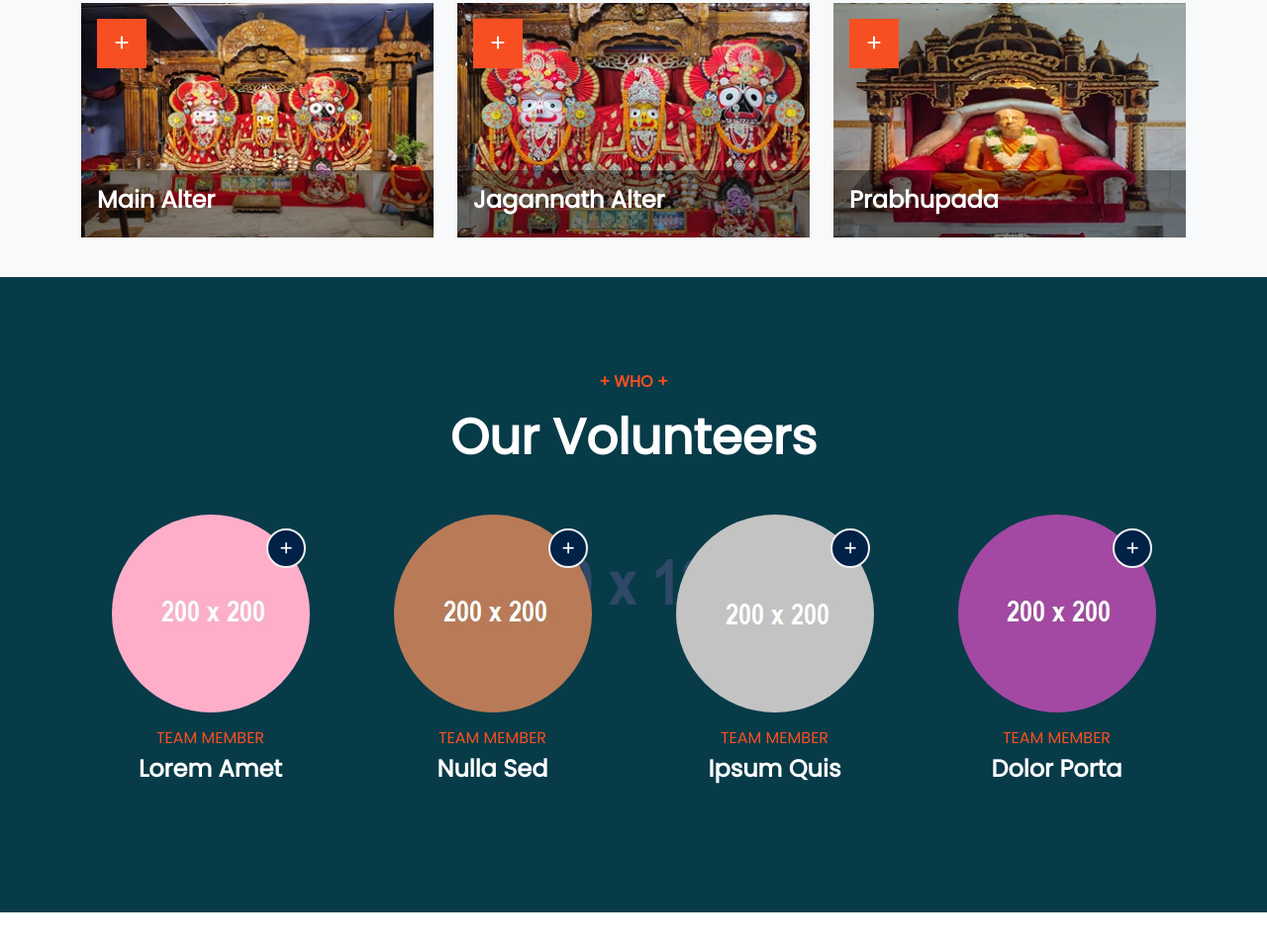
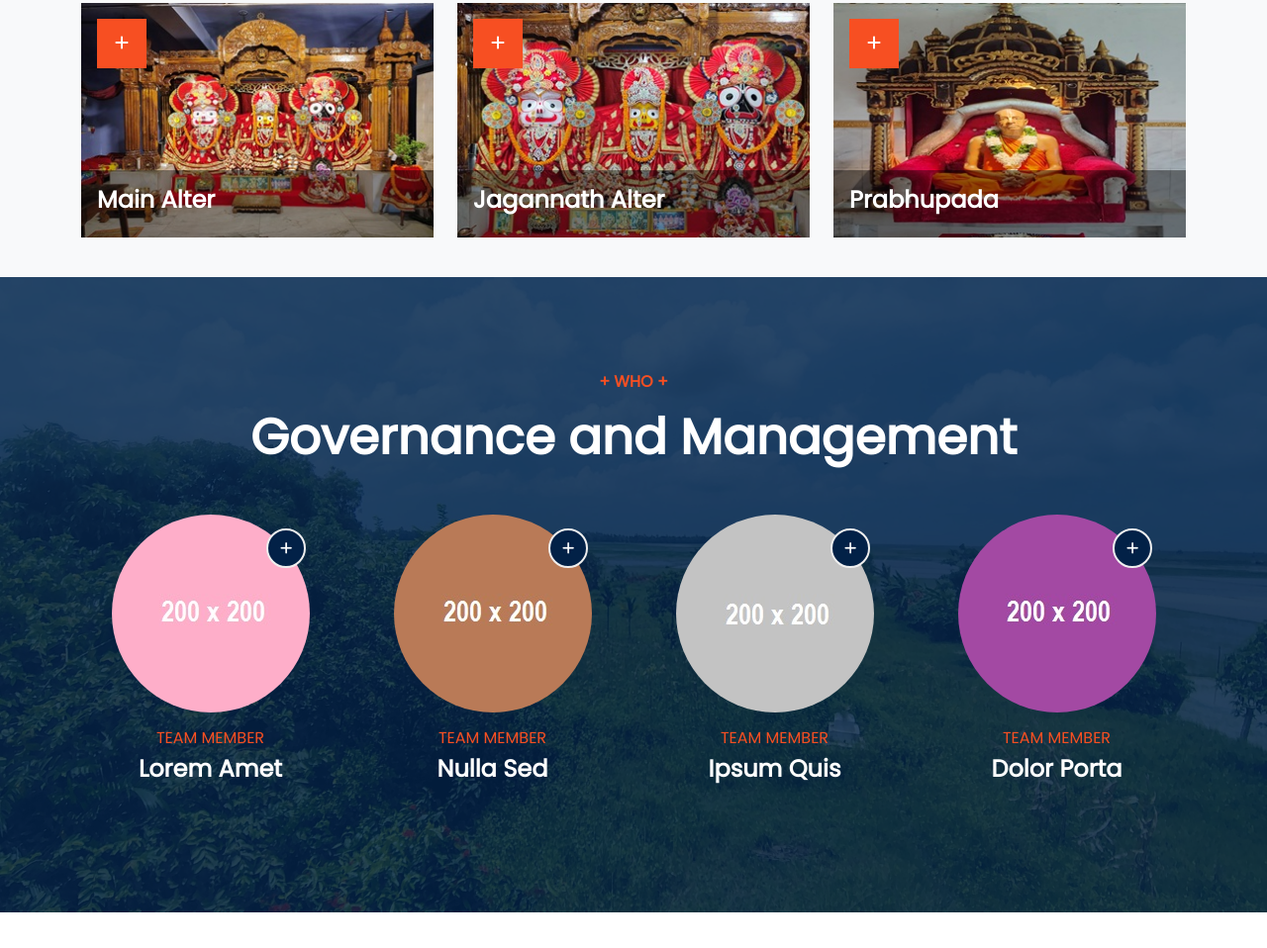
Before and after one commit to aryashreep/iskconrajnagar, a website: page index.html in a window 1280 px wide. Shown: the part 3782-4740 px from the top of the page at 99% size. Drawn offline with nearby package versions, Linux system fonts and the light colour scheme.

Commit message:
Cname (#17)
* remove the cname

* Added cname file

* Updated the phone number and email id.

* Email id fixes.

* Add management

```diff
--- a/css/global.css
+++ b/css/global.css
@@ -711,7 +711,7 @@ a.socialIcon:hover,
 
 /*********************team****************/
 #team {
-  background-image: url(../img/22.jpg);
+  background-image: url(../img/temple_5.jpeg);
   background-position: center center;
   background-size: cover;
 }
--- a/index.html
+++ b/index.html
@@ -1274,7 +1274,9 @@
           <div class="donate_1 row text-center mb-5">
             <div class="col-md-12">
               <h5 class="col_oran fs-6 mt-3">+ WHO +</h5>
-              <h1 class="mb-0 font_50 text-white mt-3">Our Volunteers</h1>
+              <h1 class="mb-0 font_50 text-white mt-3">
+                Governance and Management
+              </h1>
             </div>
           </div>
           <div class="team_1 row">
```
Also changed, not shown: img/temple_5.jpeg (added).
